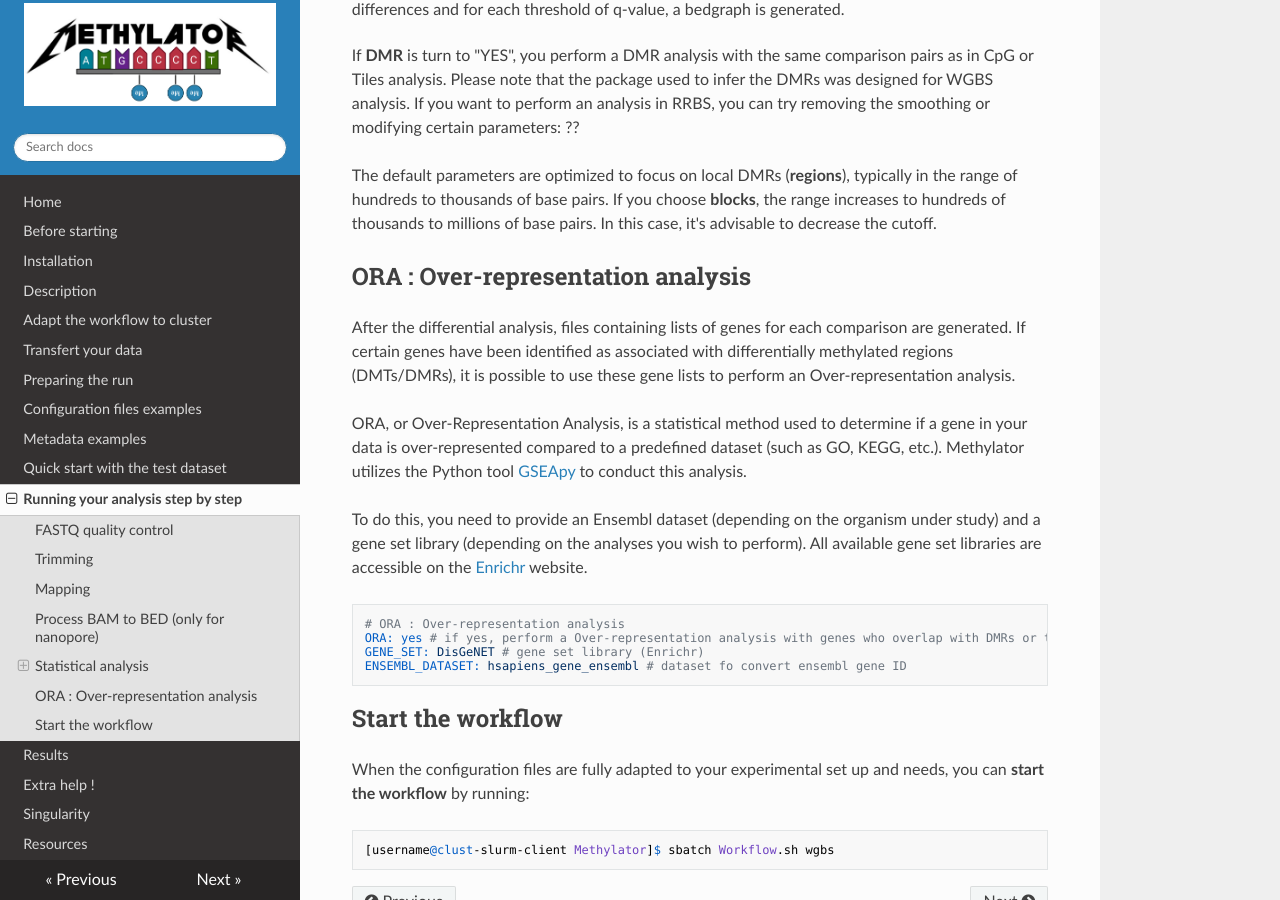
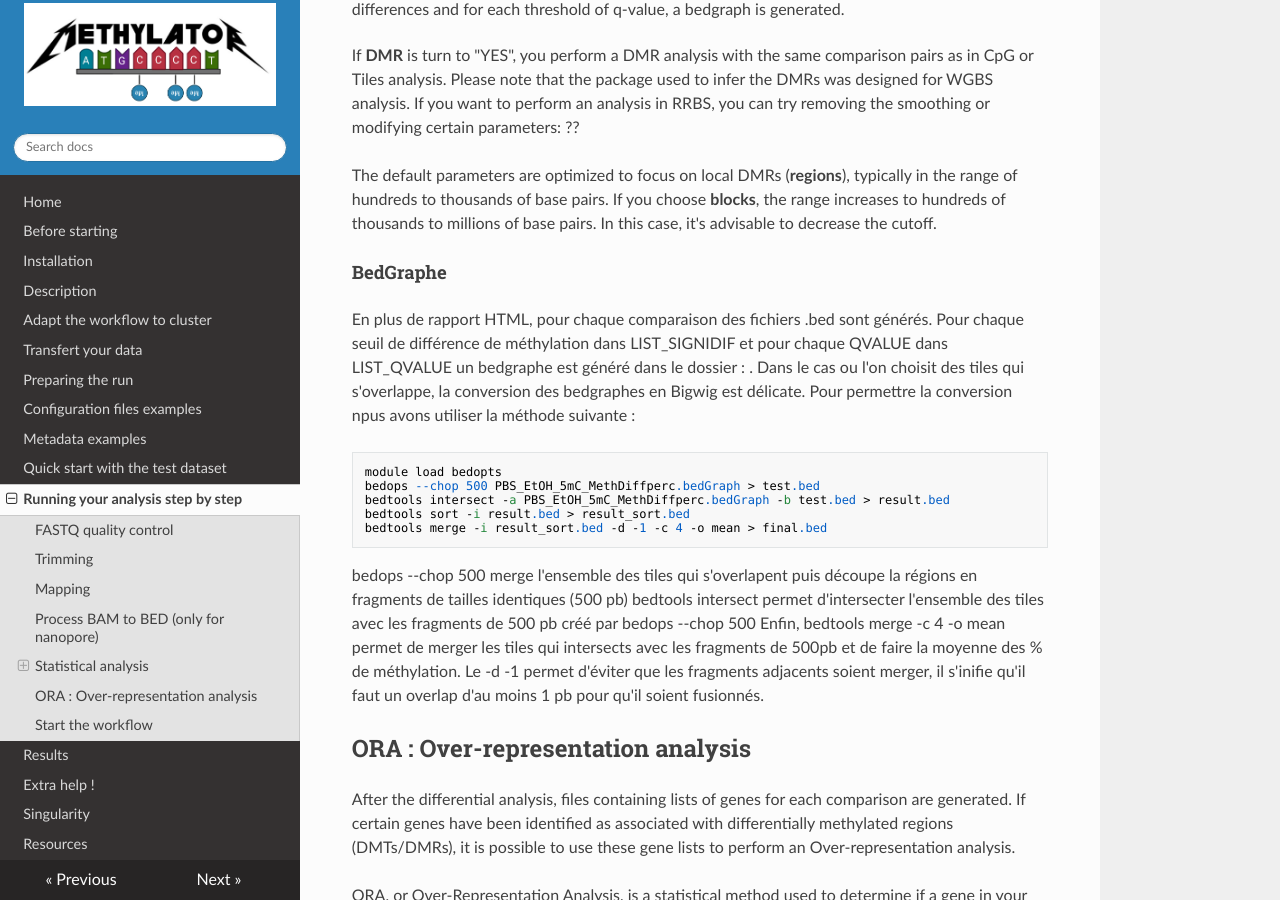
Before and after one commit to parisepigenetics/Methylator-Documentation, an MkDocs documentation site: the page built from docs/running.md, in a window 1280 px wide and 900 px high, scrolled down 5300 px. Built offline with MkDocs 1.6.1, drawn with Linux system fonts in a browser that asks for light colours; nearby versions of some CDN libraries.

Commit message:
Update running.md

````diff
--- a/docs/running.md
+++ b/docs/running.md
@@ -247,6 +247,23 @@ If **DMR** is turn to "YES", you perform a DMR analysis with the same comparison
 
 The default parameters are optimized to focus on local DMRs (**regions**), typically in the range of hundreds to thousands of base pairs. If you choose **blocks**, the range increases to hundreds of thousands to millions of base pairs. In this case, it's advisable to decrease the cutoff.
 
+#### BedGraphe
+
+En plus de rapport HTML, pour chaque comparaison des fichiers .bed sont générés. Pour chaque seuil de différence de méthylation dans LIST_SIGNIDIF et pour chaque QVALUE dans LIST_QVALUE un bedgraphe est généré dans le dossier : . Dans le cas ou l'on choisit des tiles qui s'overlappe, la conversion des bedgraphes en Bigwig est délicate. Pour permettre la conversion npus avons utiliser la méthode suivante :
+
+```
+module load bedopts
+bedops --chop 500 PBS_EtOH_5mC_MethDiffperc.bedGraph > test.bed
+bedtools intersect -a PBS_EtOH_5mC_MethDiffperc.bedGraph -b test.bed > result.bed
+bedtools sort -i result.bed > result_sort.bed
+bedtools merge -i result_sort.bed -d -1 -c 4 -o mean > final.bed
+```
+
+bedops --chop 500 merge l'ensemble des tiles qui s'overlapent puis découpe la régions en fragments de tailles identiques (500 pb)
+bedtools intersect permet d'intersecter l'ensemble des tiles avec les fragments de 500 pb créé par bedops --chop 500
+Enfin, bedtools merge -c 4 -o mean permet de merger les tiles qui intersects avec les fragments de 500pb et de faire la moyenne des % de méthylation. Le -d -1 permet d'éviter que les fragments adjacents soient merger, il s'inifie qu'il faut un overlap d'au moins 1 pb pour qu'il soient fusionnés.
+
+
 
 ## ORA : Over-representation analysis
 
````
